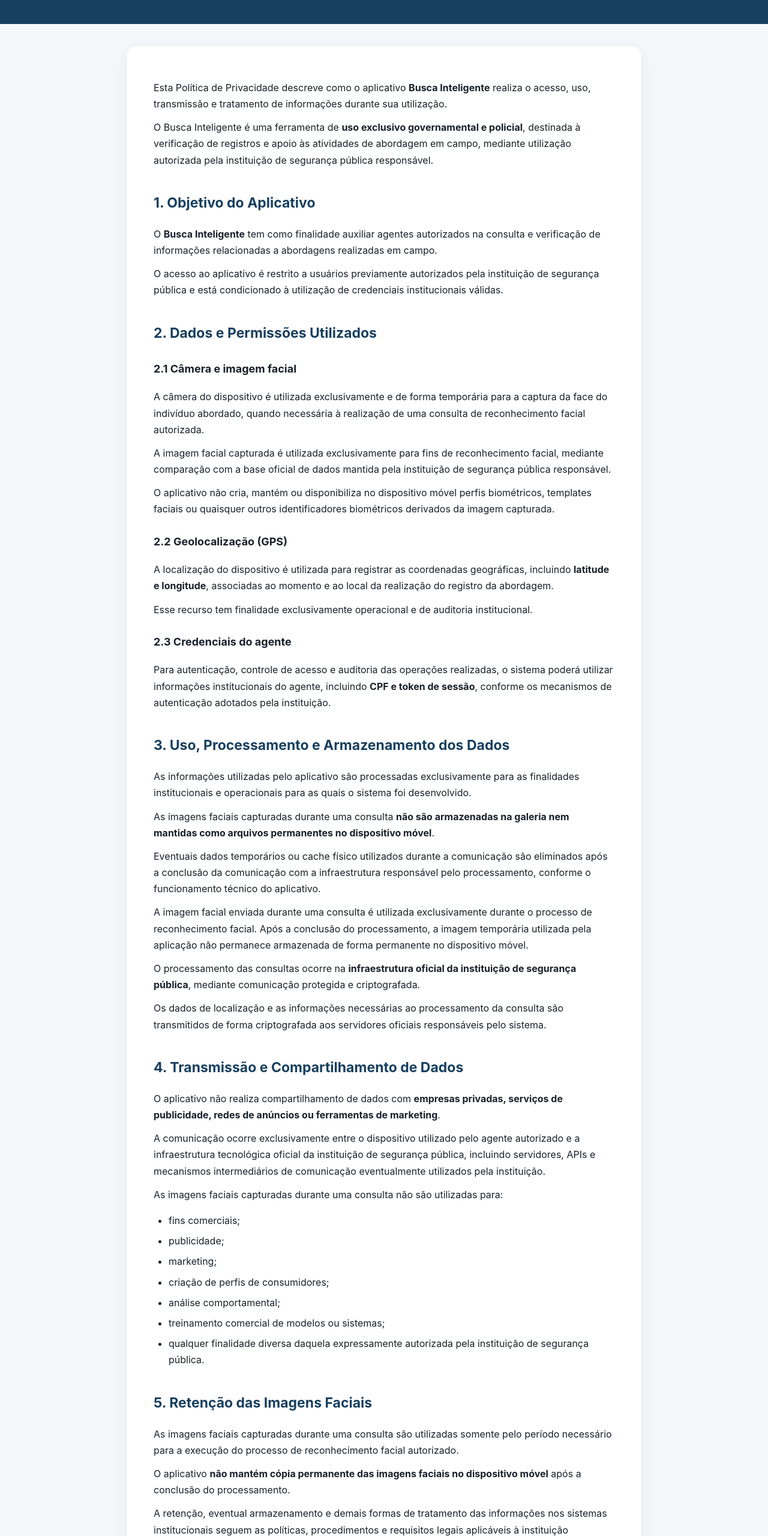
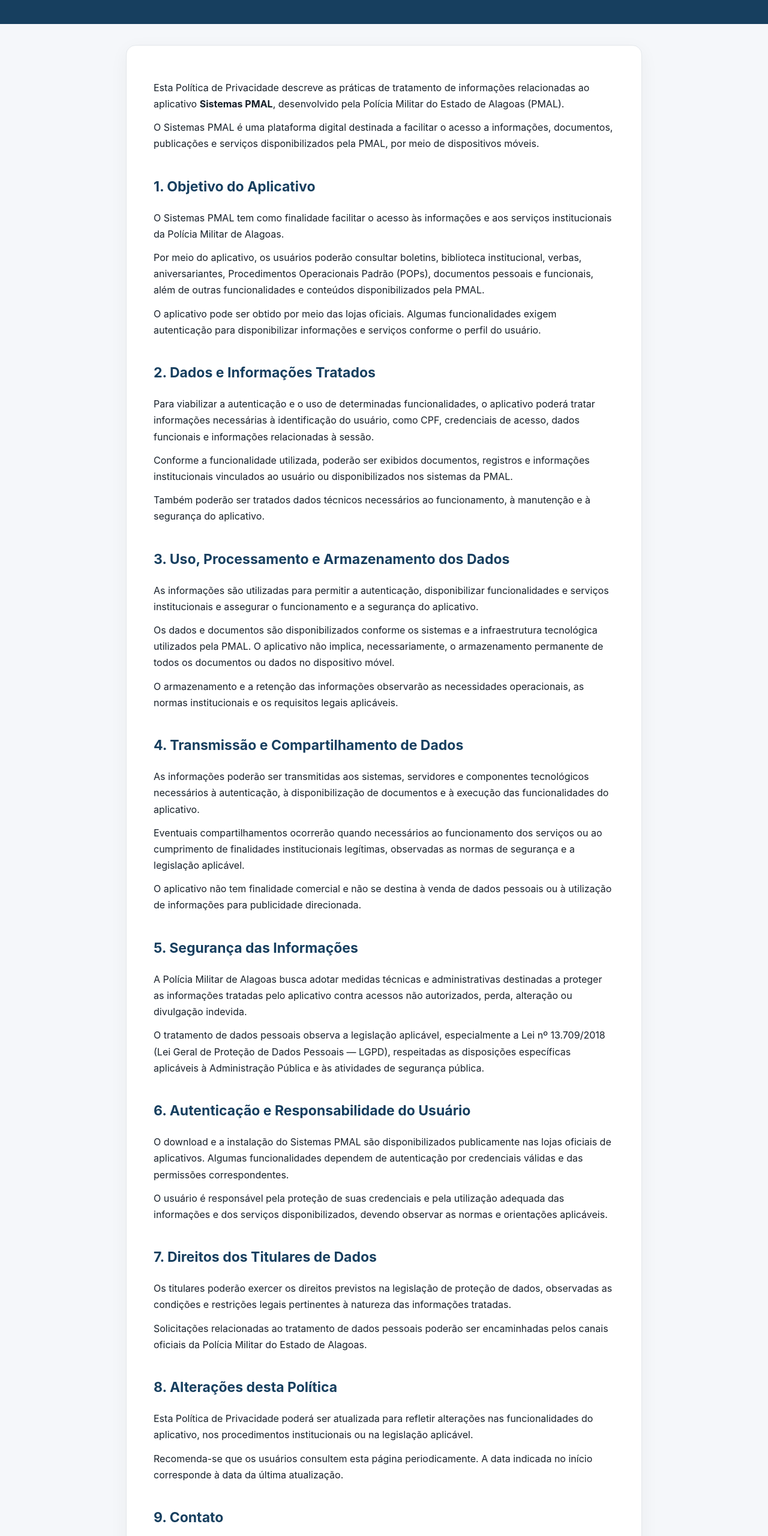
Before and after one commit to pm6al/politica_privacidade_sistemas_pmal, a plain HTML site: page index.html in a window 1280 px wide. Shown: the part 240-2800 px from the top of the page at 60% size. Drawn offline with Linux system fonts and the light colour scheme.

Commit message:
Atualização Política de Privacidade do Sistemas PMAL

```diff
--- a/index.html
+++ b/index.html
@@ -3,9 +3,7 @@
 <head>
     <meta charset="UTF-8">
     <meta name="viewport" content="width=device-width, initial-scale=1.0">
-
-    <title>Política de Privacidade — Busca Inteligente</title>
-
+    <title>Política de Privacidade — Sistemas PMAL</title>
     <style>
         :root {
             --primary: #173f5f;
@@ -15,48 +13,22 @@
             --muted: #5f6b76;
             --border: #e3e7eb;
         }
-
-        * {
-            box-sizing: border-box;
-        }
-
+        * { box-sizing: border-box; }
         body {
             margin: 0;
-            font-family:
-                -apple-system,
-                BlinkMacSystemFont,
-                "Segoe UI",
-                Roboto,
-                Arial,
-                sans-serif;
-
+            font-family: -apple-system, BlinkMacSystemFont, "Segoe UI", Roboto, Arial, sans-serif;
             background: var(--background);
             color: var(--text);
             line-height: 1.7;
         }
-
         header {
             background: var(--primary);
             color: white;
             padding: 55px 20px;
         }
-
-        .header-content {
-            max-width: 900px;
-            margin: auto;
-        }
-
-        header h1 {
-            margin: 0 0 10px;
-            font-size: 42px;
-        }
-
-        header p {
-            margin: 0;
-            font-size: 18px;
-            opacity: 0.9;
-        }
-
+        .header-content { max-width: 900px; margin: auto; }
+        header h1 { margin: 0 0 10px; font-size: 42px; }
+        header p { margin: 0; font-size: 18px; opacity: 0.9; }
         .date {
             display: inline-block;
             margin-top: 20px;
@@ -65,13 +37,7 @@
             background: rgba(255,255,255,0.12);
             font-size: 14px;
         }
-
-        main {
-            max-width: 900px;
-            margin: 35px auto 60px;
-            padding: 0 20px;
-        }
-
+        main { max-width: 900px; margin: 35px auto 60px; padding: 0 20px; }
         article {
             background: var(--card);
             border: 1px solid var(--border);
@@ -79,30 +45,10 @@
             padding: 45px;
             box-shadow: 0 8px 30px rgba(0,0,0,0.05);
         }
-
-        h2 {
-            color: var(--primary);
-            margin-top: 38px;
-            font-size: 23px;
-        }
-
-        h3 {
-            margin-top: 25px;
-            font-size: 18px;
-        }
-
-        p {
-            margin: 12px 0;
-        }
-
-        ul {
-            padding-left: 25px;
-        }
-
-        li {
-            margin: 7px 0;
-        }
-
+        h2 { color: var(--primary); margin-top: 38px; font-size: 23px; }
+        p { margin: 12px 0; }
+        ul { padding-left: 25px; }
+        li { margin: 7px 0; }
         .contact {
             margin-top: 20px;
             padding: 22px;
@@ -110,351 +56,72 @@
             background: #f1f4f7;
             border: 1px solid var(--border);
         }
-
-        .contact a {
-            color: var(--primary);
-            font-weight: 600;
-            text-decoration: none;
-        }
-
-        footer {
-            text-align: center;
-            color: var(--muted);
-            font-size: 14px;
-            padding: 0 20px 35px;
-        }
-
+        .contact a { color: var(--primary); font-weight: 600; text-decoration: none; }
+        footer { text-align: center; color: var(--muted); font-size: 14px; padding: 0 20px 35px; }
         @media (max-width: 600px) {
-
-            header {
-                padding: 40px 20px;
-            }
-
-            header h1 {
-                font-size: 32px;
-            }
-
-            main {
-                margin-top: 20px;
-                padding: 0 12px;
-            }
-
-            article {
-                padding: 25px 20px;
-                border-radius: 12px;
-            }
+            header { padding: 40px 20px; }
+            header h1 { font-size: 32px; }
+            main { margin-top: 20px; padding: 0 12px; }
+            article { padding: 25px 20px; border-radius: 12px; }
         }
     </style>
 </head>
-
 <body>
-
 <header>
     <div class="header-content">
         <h1>Política de Privacidade</h1>
-        <p>Busca Inteligente</p>
-
-        <span class="date">
-            Última atualização: 25 de agosto de 2026
-        </span>
+        <p>Sistemas PMAL</p>
+        <span class="date">Última atualização: 24 de setembro de 2026</span>
     </div>
 </header>
-
 <main>
-
 <article>
-
-    <p>
-        Esta Política de Privacidade descreve como o aplicativo
-        <strong>Busca Inteligente</strong> realiza o acesso, uso,
-        transmissão e tratamento de informações durante sua utilização.
-    </p>
-
-    <p>
-        O Busca Inteligente é uma ferramenta de
-        <strong>uso exclusivo governamental e policial</strong>,
-        destinada à verificação de registros e apoio às atividades
-        de abordagem em campo, mediante utilização autorizada pela
-        instituição de segurança pública responsável.
-    </p>
-
+    <p>Esta Política de Privacidade descreve as práticas de tratamento de informações relacionadas ao aplicativo <strong>Sistemas PMAL</strong>, desenvolvido pela Polícia Militar do Estado de Alagoas (PMAL).</p>
+    <p>O Sistemas PMAL é uma plataforma digital destinada a facilitar o acesso a informações, documentos, publicações e serviços disponibilizados pela PMAL, por meio de dispositivos móveis.</p>
 
     <h2>1. Objetivo do Aplicativo</h2>
+    <p>O Sistemas PMAL tem como finalidade facilitar o acesso às informações e aos serviços institucionais da Polícia Militar de Alagoas.</p>
+    <p>Por meio do aplicativo, os usuários poderão consultar boletins, biblioteca institucional, verbas, aniversariantes, Procedimentos Operacionais Padrão (POPs), documentos pessoais e funcionais, além de outras funcionalidades e conteúdos disponibilizados pela PMAL.</p>
+    <p>O aplicativo pode ser obtido por meio das lojas oficiais. Algumas funcionalidades exigem autenticação para disponibilizar informações e serviços conforme o perfil do usuário.</p>
 
-    <p>
-        O <strong>Busca Inteligente</strong> tem como finalidade
-        auxiliar agentes autorizados na consulta e verificação de
-        informações relacionadas a abordagens realizadas em campo.
-    </p>
-
-    <p>
-        O acesso ao aplicativo é restrito a usuários previamente
-        autorizados pela instituição de segurança pública e está
-        condicionado à utilização de credenciais institucionais válidas.
-    </p>
-
-
-    <h2>2. Dados e Permissões Utilizados</h2>
-
-    <h3>2.1 Câmera e imagem facial</h3>
-
-    <p>
-        A câmera do dispositivo é utilizada exclusivamente e de forma
-        temporária para a captura da face do indivíduo abordado,
-        quando necessária à realização de uma consulta de reconhecimento
-        facial autorizada.
-    </p>
-
-    <p>
-        A imagem facial capturada é utilizada exclusivamente para fins
-        de reconhecimento facial, mediante comparação com a base oficial
-        de dados mantida pela instituição de segurança pública responsável.
-    </p>
-
-    <p>
-        O aplicativo não cria, mantém ou disponibiliza no dispositivo
-        móvel perfis biométricos, templates faciais ou quaisquer outros
-        identificadores biométricos derivados da imagem capturada.
-    </p>
-
-
-    <h3>2.2 Geolocalização (GPS)</h3>
-
-    <p>
-        A localização do dispositivo é utilizada para registrar as
-        coordenadas geográficas, incluindo <strong>latitude e longitude</strong>,
-        associadas ao momento e ao local da realização do registro da abordagem.
-    </p>
-
-    <p>
-        Esse recurso tem finalidade exclusivamente operacional e
-        de auditoria institucional.
-    </p>
-
-
-    <h3>2.3 Credenciais do agente</h3>
-
-    <p>
-        Para autenticação, controle de acesso e auditoria das operações
-        realizadas, o sistema poderá utilizar informações institucionais
-        do agente, incluindo <strong>CPF e token de sessão</strong>,
-        conforme os mecanismos de autenticação adotados pela instituição.
-    </p>
-
+    <h2>2. Dados e Informações Tratados</h2>
+    <p>Para viabilizar a autenticação e o uso de determinadas funcionalidades, o aplicativo poderá tratar informações necessárias à identificação do usuário, como CPF, credenciais de acesso, dados funcionais e informações relacionadas à sessão.</p>
+    <p>Conforme a funcionalidade utilizada, poderão ser exibidos documentos, registros e informações institucionais vinculados ao usuário ou disponibilizados nos sistemas da PMAL.</p>
+    <p>Também poderão ser tratados dados técnicos necessários ao funcionamento, à manutenção e à segurança do aplicativo.</p>
 
     <h2>3. Uso, Processamento e Armazenamento dos Dados</h2>
-
-    <p>
-        As informações utilizadas pelo aplicativo são processadas
-        exclusivamente para as finalidades institucionais e operacionais
-        para as quais o sistema foi desenvolvido.
-    </p>
-
-    <p>
-        As imagens faciais capturadas durante uma consulta
-        <strong>não são armazenadas na galeria nem mantidas como arquivos
-        permanentes no dispositivo móvel</strong>.
-    </p>
-
-    <p>
-        Eventuais dados temporários ou cache físico utilizados durante
-        a comunicação são eliminados após a conclusão da comunicação
-        com a infraestrutura responsável pelo processamento, conforme
-        o funcionamento técnico do aplicativo.
-    </p>
-
-    <p>
-        A imagem facial enviada durante uma consulta é utilizada
-        exclusivamente durante o processo de reconhecimento facial.
-        Após a conclusão do processamento, a imagem temporária utilizada
-        pela aplicação não permanece armazenada de forma permanente
-        no dispositivo móvel.
-    </p>
-
-    <p>
-        O processamento das consultas ocorre na
-        <strong>infraestrutura oficial da instituição de segurança pública</strong>,
-        mediante comunicação protegida e criptografada.
-    </p>
-
-    <p>
-        Os dados de localização e as informações necessárias ao
-        processamento da consulta são transmitidos de forma criptografada
-        aos servidores oficiais responsáveis pelo sistema.
-    </p>
-
+    <p>As informações são utilizadas para permitir a autenticação, disponibilizar funcionalidades e serviços institucionais e assegurar o funcionamento e a segurança do aplicativo.</p>
+    <p>Os dados e documentos são disponibilizados conforme os sistemas e a infraestrutura tecnológica utilizados pela PMAL. O aplicativo não implica, necessariamente, o armazenamento permanente de todos os documentos ou dados no dispositivo móvel.</p>
+    <p>O armazenamento e a retenção das informações observarão as necessidades operacionais, as normas institucionais e os requisitos legais aplicáveis.</p>
 
     <h2>4. Transmissão e Compartilhamento de Dados</h2>
+    <p>As informações poderão ser transmitidas aos sistemas, servidores e componentes tecnológicos necessários à autenticação, à disponibilização de documentos e à execução das funcionalidades do aplicativo.</p>
+    <p>Eventuais compartilhamentos ocorrerão quando necessários ao funcionamento dos serviços ou ao cumprimento de finalidades institucionais legítimas, observadas as normas de segurança e a legislação aplicável.</p>
+    <p>O aplicativo não tem finalidade comercial e não se destina à venda de dados pessoais ou à utilização de informações para publicidade direcionada.</p>
 
-    <p>
-        O aplicativo não realiza compartilhamento de dados com
-        <strong>empresas privadas, serviços de publicidade, redes de
-        anúncios ou ferramentas de marketing</strong>.
-    </p>
+    <h2>5. Segurança das Informações</h2>
+    <p>A Polícia Militar de Alagoas busca adotar medidas técnicas e administrativas destinadas a proteger as informações tratadas pelo aplicativo contra acessos não autorizados, perda, alteração ou divulgação indevida.</p>
+    <p>O tratamento de dados pessoais observa a legislação aplicável, especialmente a Lei nº 13.709/2018 (Lei Geral de Proteção de Dados Pessoais — LGPD), respeitadas as disposições específicas aplicáveis à Administração Pública e às atividades de segurança pública.</p>
 
-    <p>
-        A comunicação ocorre exclusivamente entre o dispositivo utilizado
-        pelo agente autorizado e a infraestrutura tecnológica oficial
-        da instituição de segurança pública, incluindo servidores,
-        APIs e mecanismos intermediários de comunicação eventualmente
-        utilizados pela instituição.
-    </p>
+    <h2>6. Autenticação e Responsabilidade do Usuário</h2>
+    <p>O download e a instalação do Sistemas PMAL são disponibilizados publicamente nas lojas oficiais de aplicativos. Algumas funcionalidades dependem de autenticação por credenciais válidas e das permissões correspondentes.</p>
+    <p>O usuário é responsável pela proteção de suas credenciais e pela utilização adequada das informações e dos serviços disponibilizados, devendo observar as normas e orientações aplicáveis.</p>
 
-    <p>
-        As imagens faciais capturadas durante uma consulta não são
-        utilizadas para:
-    </p>
+    <h2>7. Direitos dos Titulares de Dados</h2>
+    <p>Os titulares poderão exercer os direitos previstos na legislação de proteção de dados, observadas as condições e restrições legais pertinentes à natureza das informações tratadas.</p>
+    <p>Solicitações relacionadas ao tratamento de dados pessoais poderão ser encaminhadas pelos canais oficiais da Polícia Militar do Estado de Alagoas.</p>
 
-    <ul>
-        <li>fins comerciais;</li>
-        <li>publicidade;</li>
-        <li>marketing;</li>
-        <li>criação de perfis de consumidores;</li>
-        <li>análise comportamental;</li>
-        <li>treinamento comercial de modelos ou sistemas;</li>
-        <li>
-            qualquer finalidade diversa daquela expressamente autorizada
-            pela instituição de segurança pública.
-        </li>
-    </ul>
+    <h2>8. Alterações desta Política</h2>
+    <p>Esta Política de Privacidade poderá ser atualizada para refletir alterações nas funcionalidades do aplicativo, nos procedimentos institucionais ou na legislação aplicável.</p>
+    <p>Recomenda-se que os usuários consultem esta página periodicamente. A data indicada no início corresponde à data da última atualização.</p>
 
-
-    <h2>5. Retenção das Imagens Faciais</h2>
-
-    <p>
-        As imagens faciais capturadas durante uma consulta são utilizadas
-        somente pelo período necessário para a execução do processo
-        de reconhecimento facial autorizado.
-    </p>
-
-    <p>
-        O aplicativo <strong>não mantém cópia permanente das imagens
-        faciais no dispositivo móvel</strong> após a conclusão do processamento.
-    </p>
-
-    <p>
-        A retenção, eventual armazenamento e demais formas de tratamento
-        das informações nos sistemas institucionais seguem as políticas,
-        procedimentos e requisitos legais aplicáveis à instituição
-        responsável pela infraestrutura oficial.
-    </p>
-
-
-    <h2>6. Segurança das Informações</h2>
-
-    <p>
-        São adotadas medidas técnicas destinadas a proteger as informações
-        tratadas pelo aplicativo durante sua transmissão e utilização.
-    </p>
-
-    <p>
-        A comunicação entre o dispositivo móvel e a infraestrutura oficial
-        é realizada por meio de mecanismos de comunicação criptografada.
-    </p>
-
-    <p>
-        O acesso ao aplicativo é restrito a agentes previamente autorizados,
-        mediante autenticação institucional.
-    </p>
-
-    <p>
-        O uso do sistema também permite a realização de mecanismos de
-        auditoria relacionados às consultas efetuadas pelos usuários
-        autorizados.
-    </p>
-
-
-    <h2>7. Controle de Acesso e Responsabilidade do Usuário</h2>
-
-    <p>
-        O acesso ao Busca Inteligente exige
-        <strong>login governamental prévio e autorização institucional</strong>.
-    </p>
-
-    <p>
-        Ao utilizar o aplicativo, o agente declara estar autorizado
-        a utilizar o sistema e se compromete a utilizar suas funcionalidades
-        exclusivamente para finalidades institucionais e dentro dos
-        limites estabelecidos pelas normas e procedimentos da instituição.
-    </p>
-
-    <p>
-        As credenciais de acesso são pessoais e não devem ser
-        compartilhadas com terceiros.
-    </p>
-
-    <p>
-        As operações realizadas pelo usuário poderão ser registradas
-        para fins de segurança, auditoria, controle e responsabilização
-        institucional.
-    </p>
-
-
-    <h2>8. Finalidade do Tratamento</h2>
-
-    <p>
-        Os dados acessados ou processados pelo aplicativo são utilizados
-        exclusivamente para as finalidades institucionais relacionadas
-        à atividade policial e à consulta autorizada de informações
-        durante abordagens em campo.
-    </p>
-
-    <p>
-        O Busca Inteligente não utiliza essas informações para finalidades
-        comerciais, publicidade direcionada ou marketing.
-    </p>
-
-
-    <h2>9. Alterações desta Política</h2>
-
-    <p>
-        Esta Política de Privacidade poderá ser atualizada periodicamente
-        para refletir alterações legais, regulatórias, operacionais ou
-        tecnológicas relacionadas ao funcionamento do aplicativo.
-    </p>
-
-    <p>
-        Recomenda-se que os usuários consultem esta página periodicamente
-        para verificar eventuais alterações.
-    </p>
-
-    <p>
-        A data indicada no início desta política corresponde à data
-        da última atualização.
-    </p>
-
-
-    <h2>10. Contato</h2>
-
+    <h2>9. Contato</h2>
     <div class="contact">
-
-        <p>
-            <strong>E-mail:</strong>
-            <a href="mailto:pm6@pm.al.gov.br">
-                pm6@pm.al.gov.br
-            </a>
-        </p>
-
-        <p>
-            <strong>Telefone:</strong>
-            <a href="tel:+5582988338940">
-                +55 (82) 98833-8940
-            </a>
-        </p>
-
+        <p><strong>E-mail:</strong> <a href="mailto:pm6@pm.al.gov.br">pm6@pm.al.gov.br</a></p>
+        <p><strong>Telefone:</strong> <a href="tel:+5582988338940">+55 (82) 98833-8940</a></p>
     </div>
-
 </article>
-
 </main>
-
-
-<footer>
-
-    Busca Inteligente — Aplicativo de uso exclusivo
-    governamental e policial.
-
-</footer>
-
+<footer>Sistemas PMAL — Polícia Militar do Estado de Alagoas</footer>
 </body>
 </html>
```
